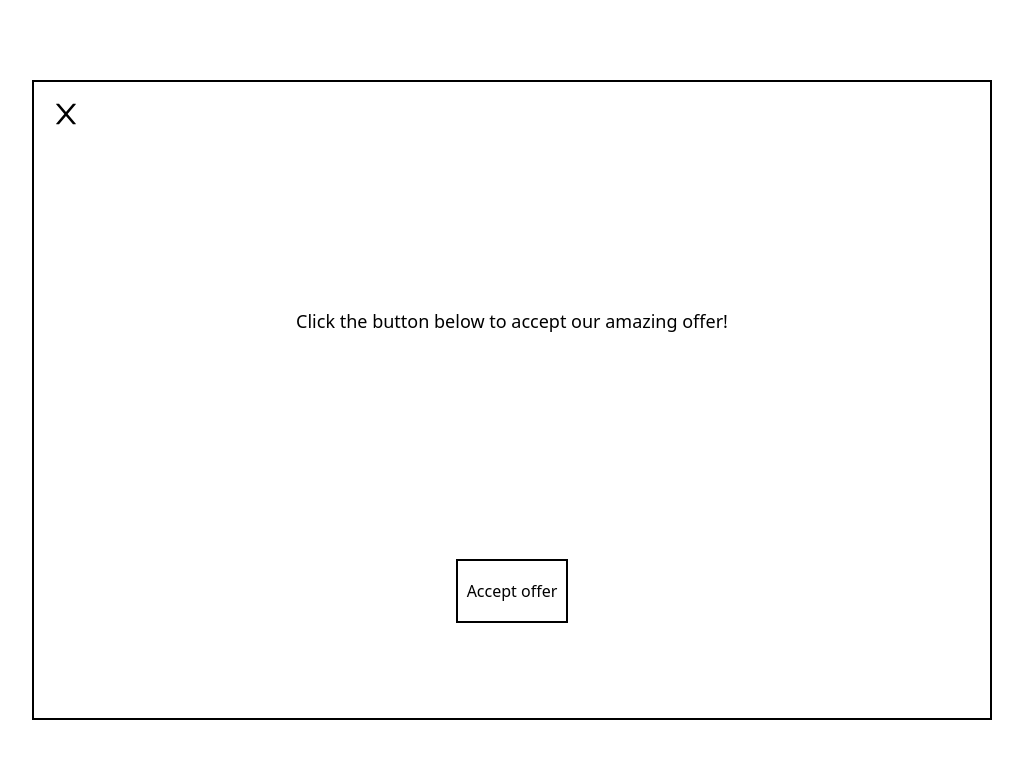
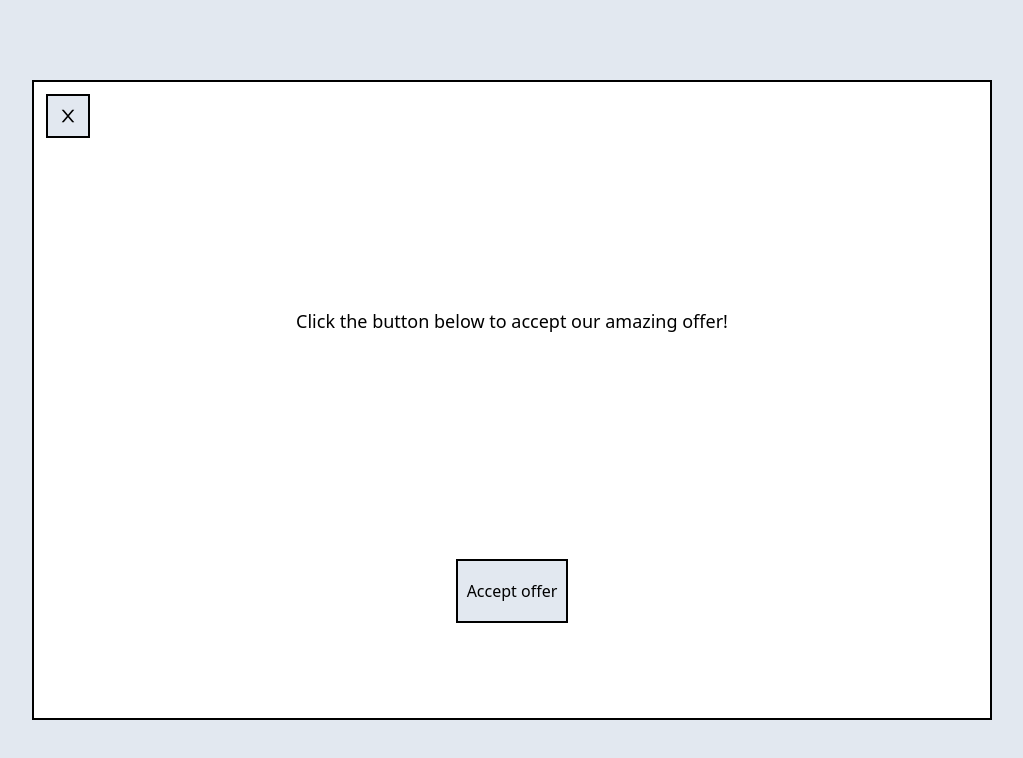
Before and after one commit to yumietzk/frontendeval, a React (Create React App) app: page / in a window 1280 px wide. Both pictures are taken after a click on the button "Show offer". Shown: the top 758 px of the page, without its empty margins (128-1151 px from the left). Built offline with nearby package versions, Linux system fonts and the light colour scheme.

Commit message:
add style

```diff
--- a/src/components/App.js
+++ b/src/components/App.js
@@ -6,13 +6,19 @@ const App = () => {
   const [acceptOffer, setAcceptOffer] = useState(false);
 
   return (
-    <div className="w-screen h-screen flex flex-row justify-center items-center">
+    <div
+      className={`w-screen h-screen flex flex-row justify-center items-center ${
+        showModal && 'z-0 bg-slate-200'
+      }`}
+    >
       {acceptOffer ? (
         <p>Offer accepted</p>
       ) : (
         <button
           type="button"
-          className={`${showModal && 'hidden'} w-28 h-16 border-2 border-black`}
+          className={`${
+            showModal && 'hidden'
+          } w-28 h-16 border-2 border-black bg-slate-200`}
           onClick={() => setShowModal(true)}
         >
           Show offer
--- a/src/components/Modal.js
+++ b/src/components/Modal.js
@@ -28,14 +28,14 @@ export default function Modal({ setShowModal, setAcceptOffer }) {
   return (
     <div
       ref={ref}
-      className="relative w-9/12 h-4/5 border-2 border-black flex flex-col items-center"
+      className="relative w-9/12 h-4/5 border-2 border-black flex flex-col items-center z-10 bg-white"
     >
       <p className="basis-9/12 text-lg flex flex-row content-center items-center">
         Click the button below to accept our amazing offer!
       </p>
       <button
         type="button"
-        className="w-28 h-16 border-2 border-black"
+        className="w-28 h-16 border-2 border-black bg-slate-200"
         onClick={handleAcceptOffer}
       >
         Accept offer
@@ -43,10 +43,10 @@ export default function Modal({ setShowModal, setAcceptOffer }) {
 
       <button
         type="button"
-        className="absolute top-0 left-0 w-16 h-16 flex justify-center items-center"
+        className="absolute top-3 left-3 w-11 h-11 flex justify-center items-center border-2 border-black bg-slate-200"
         onClick={() => setShowModal(false)}
       >
-        <AiOutlineClose className="w-8 h-8" />
+        <AiOutlineClose className="w-5 h-5" />
       </button>
     </div>
   );
```
